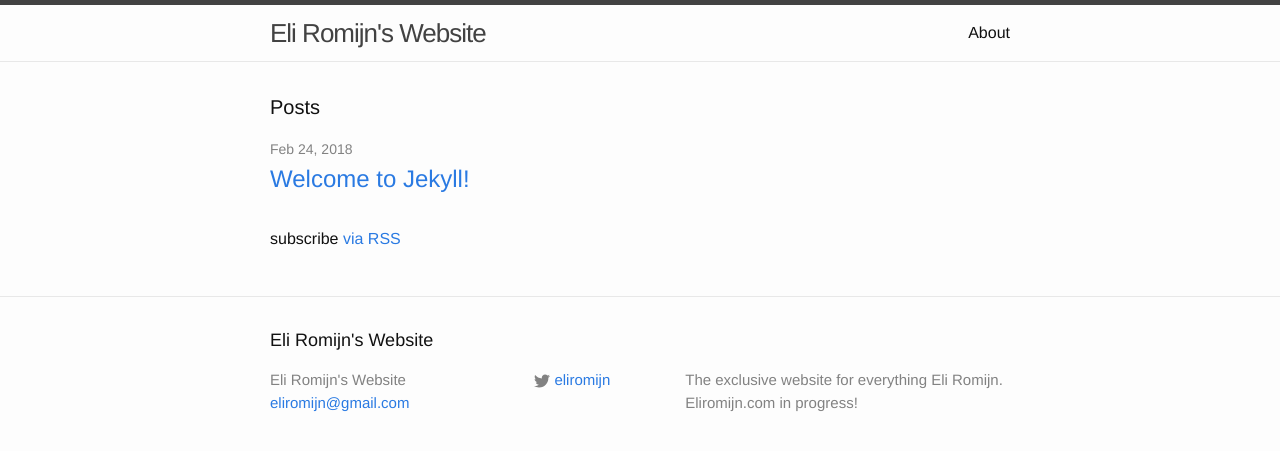
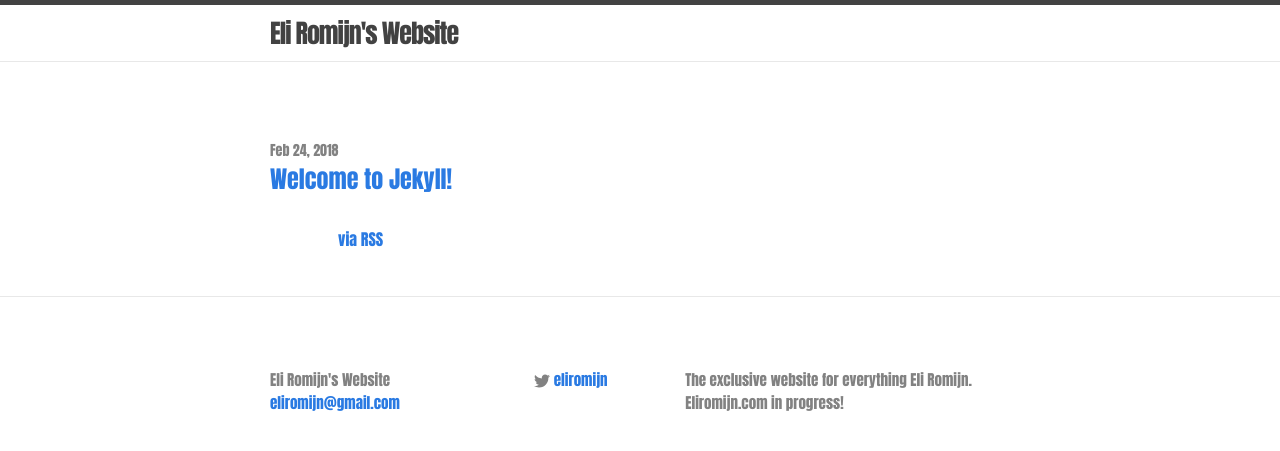
Before and after one commit to eliromijn/eliromijn.github.io, a Jekyll site: the page built from index.html, in a window 1280 px wide. Shown: the top 451 px of the page. Built offline with Jekyll 4.4.1, drawn with Linux system fonts in a browser that asks for light colours.

Commit message:
update 0.0.1

```diff
--- a/css/main.scss
+++ b/css/main.scss
@@ -6,7 +6,7 @@
 
 
 // Our variables
-$base-font-family: "Helvetica Neue", Helvetica, Arial, sans-serif;
+$base-font-family: "Impact", Impact, sans-serif;
 $base-font-size:   16px;
 $base-font-weight: 400;
 $small-font-size:  $base-font-size * 0.875;
@@ -14,8 +14,8 @@ $base-line-height: 1.5;
 
 $spacing-unit:     30px;
 
-$text-color:       #111;
-$background-color: #fdfdfd;
+$text-color:       #ffffff;
+$background-color: #c1111;
 $brand-color:      #2a7ae2;
 
 $grey-color:       #828282;
```
